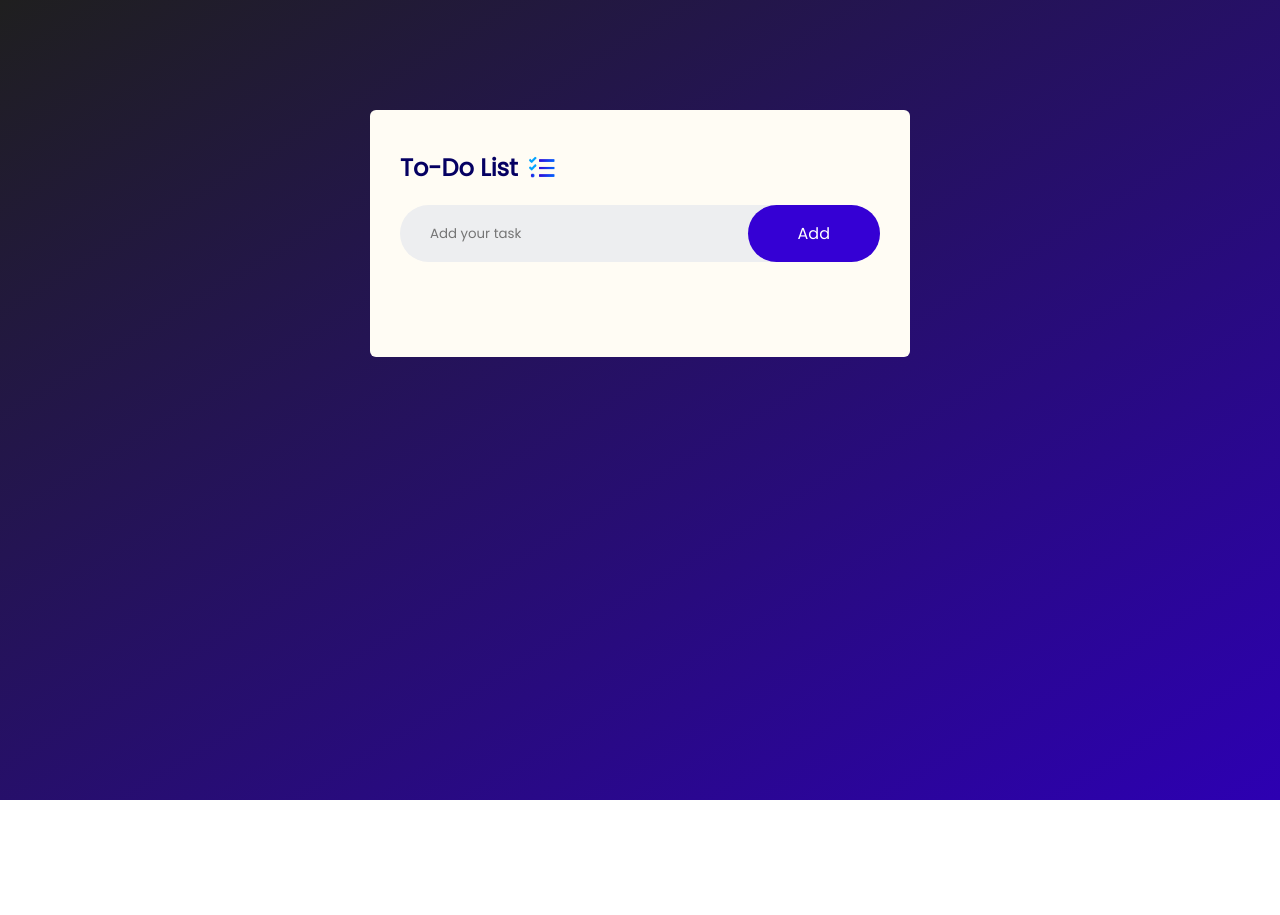
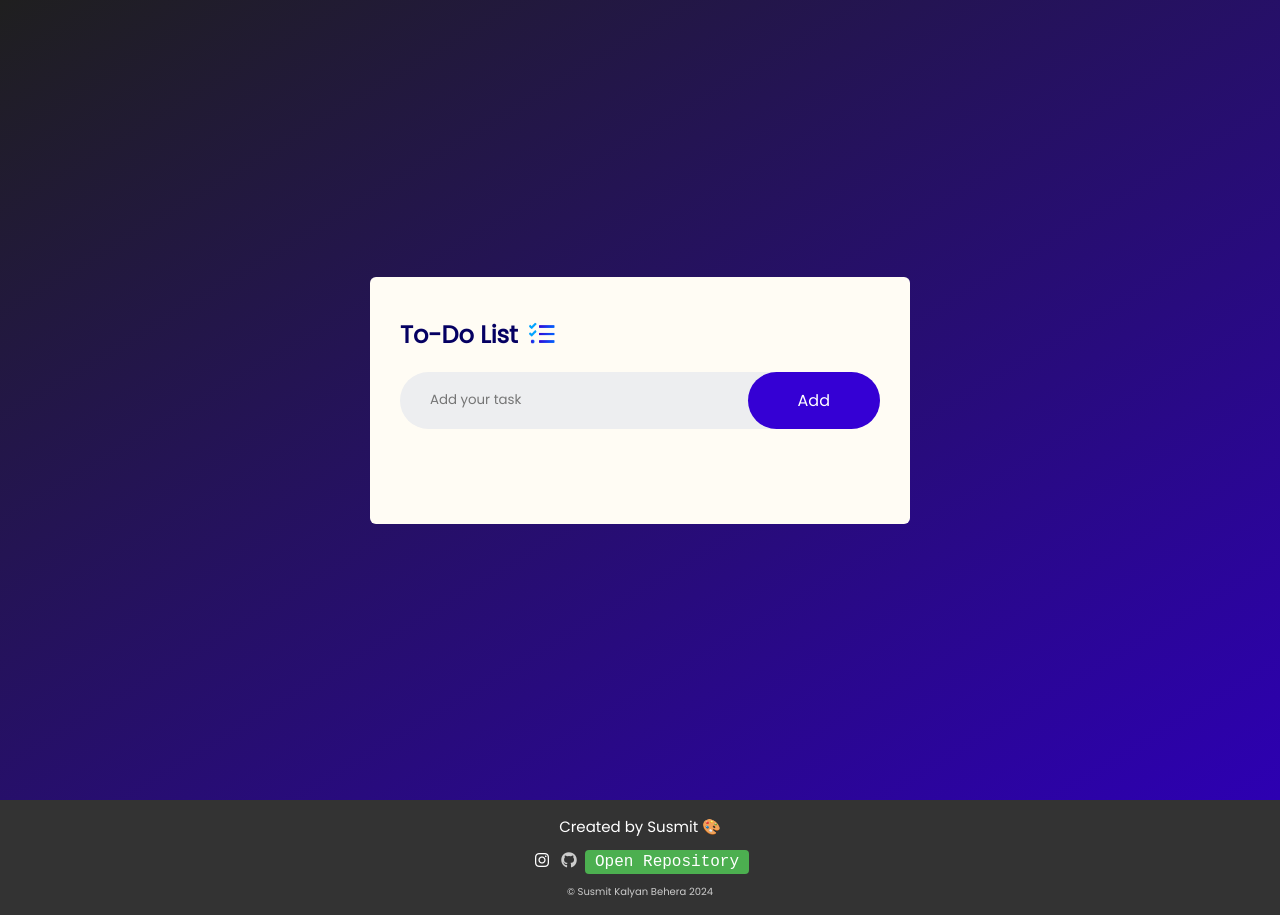
Before and after one commit to susmitkalyan/Simple-To-Do-List, a plain HTML site: page index.html in a window 1280 px wide. Before the commit the page ends 800 px from the top, so only its background shows below. Drawn offline with Linux system fonts and the light colour scheme.

Commit message:
v1.6 - Adding the Footer

```diff
--- a/index.html
+++ b/index.html
@@ -5,6 +5,8 @@
     <meta name="viewport" content="width=device-width, initial-scale=1.0">
     <title>To Do List App</title>
     <link rel="stylesheet" href="style.css">
+    <link rel="stylesheet" href="https://fonts.googleapis.com/css2?family=Montserrat:wght@400&display=swap">
+    <link rel="stylesheet" href="https://cdnjs.cloudflare.com/ajax/libs/font-awesome/6.0.0/css/all.min.css">
 </head>
 <body>
     <div class="container">
@@ -19,6 +21,15 @@
             </ul>
         </div>
     </div>
+    <div class="footer">
+        <p class="footer-title">Created by Susmit 🎨</p>
+        <p>
+            <a class="instagram" href="https://www.instagram.com/susmitkalyan" target="_blank"><i class="fab fa-instagram"></i></a>
+            <a class="github" href="https://github.com/susmitkalyan" target="_blank"><i class="fab fa-github"></i></a>
+            <button class="repository-button" onclick="window.location.href='https://github.com/susmitkalyan/Simple-To-Do-List'">Open Repository</button>
+        </p>
+        <p class="copyright-text">&#169; Susmit Kalyan Behera 2024</p>
+    </div>
     <script src="script.js"></script>
 </body>
 </html>
--- a/style.css
+++ b/style.css
@@ -7,18 +7,26 @@
     box-sizing: border-box;
 }
 
-.container{
-    width: 100%;
+body, html {
+    height: 100%;
+    margin: 0;
+}
+
+.container {
+    display: flex;
+    flex-direction: column;
+    align-items: center;
+    justify-content: center;
     min-height: 100vh;
     background: linear-gradient(149deg, #1f1f1f, #2d00b2);
     padding: 10px;
+    margin: 0;
 }
 
-.todo-app{
+.todo-app {
     width: 100%;
     max-width: 540px;
     background: rgb(255, 252, 244);
-    margin: 100px auto 20px;
     padding: 40px 30px 70px;
     border-radius: 6px;
 }
@@ -111,3 +119,68 @@ ul li span{
 ul li span:hover{
     background: #edeef0;
 }
+
+.footer {
+    text-align: center;
+    padding: 15px;
+    background-color: #333;
+    color: #fff;
+}
+
+.footer-title {
+    font-size: 15px;
+    margin-bottom: 10px;
+}
+
+.copyright-text {
+    font-size: 10px;
+    margin-top: 10px;
+    color: #ccc;
+}
+
+.footer a {
+    text-decoration: none;
+    color: #fff;
+    font-size: 16px;
+    transition: color 0.3s ease;
+    margin: 0 4px;
+}
+
+.footer a.instagram {
+
+}
+
+.footer a.instagram:hover {
+    color: #E4405F;
+}
+
+.footer a.github{
+    color: #ccc;
+}
+
+.footer a.github:hover {
+    color: #4078c0;
+}
+
+.repository-button {
+    display: inline-flex;
+    align-items: center;
+    padding: 6px 10px;
+    background-color: #4caf50;
+    color: #fff;
+    border: none;
+    cursor: pointer;
+    transition: background-color 0.3s ease;
+    font-family: 'Courier New', monospace;
+    border-radius: 4px;
+    height: 24px;
+}
+
+.repository-button i {
+    margin-right: 6px;
+    margin-left: 6px;
+}
+
+.repository-button:hover {
+    background-color: #368239;
+}
```
Also changed, not shown: test.html (added, +88 -0 lines).
